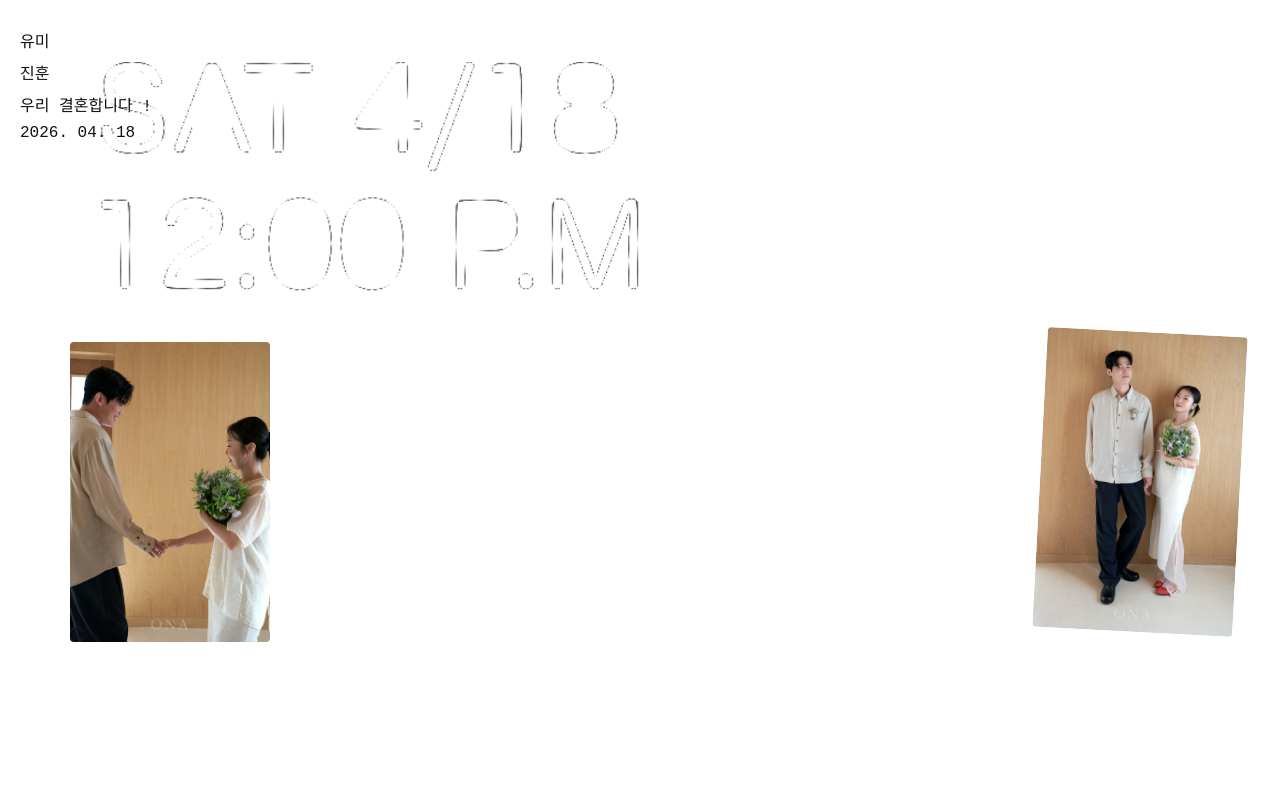
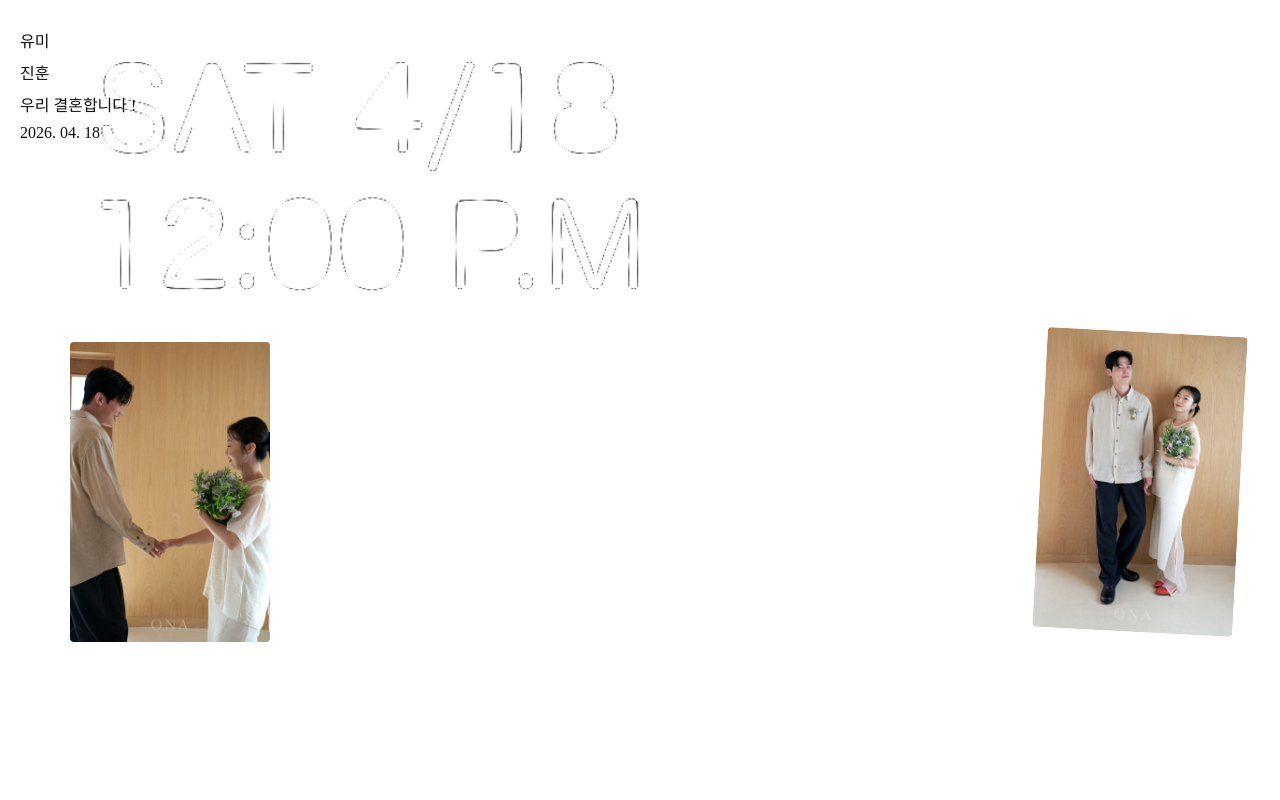
Before and after one commit to miyuleeeee/wedding-, a plain HTML site: page index.html in a window 1280 px wide. Shown: the top 800 px of the page. Drawn offline with Linux system fonts and the light colour scheme.

Commit message:
Update style.css

```diff
--- a/style.css
+++ b/style.css
@@ -1,5 +1,5 @@
 body {
-  font-family: Liberation Mono;
+  font-family: Gothic A1;
   margin: 0;
   padding: 20px;
   background: #fff;
```
